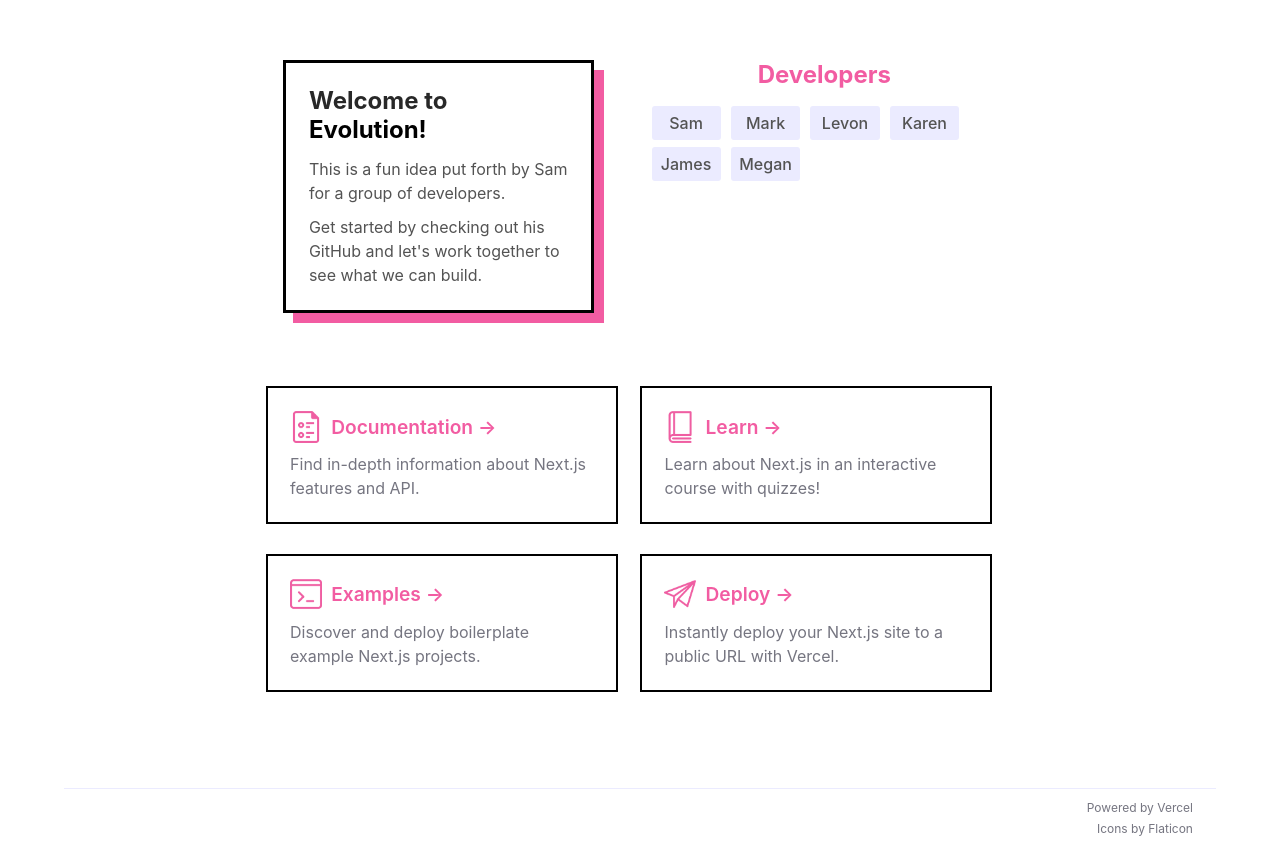
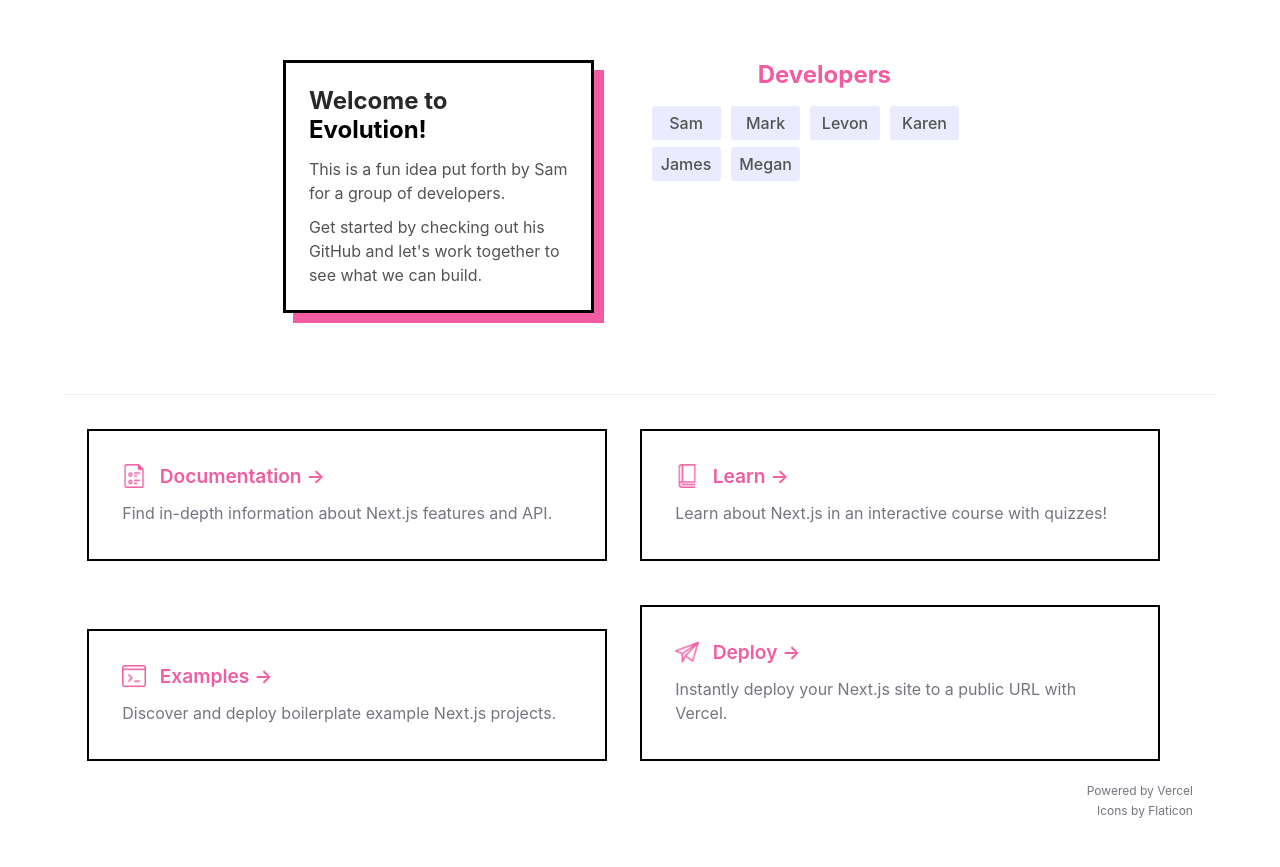
Before and after one commit to SamSamskies/evolution, a Next.js app: page / in a window 1280 px wide. Built offline with nearby package versions, Linux system fonts and the light colour scheme.

Commit message:
Cleanup and move footer into separate component

```diff
--- /dev/null
+++ b/components/Footer.js
@@ -0,0 +1,27 @@
+import Cards from "./Cards";
+
+const Footer = () => {
+  return (
+    <footer>
+      <div>
+        <Cards />
+      </div>
+      <a
+        href="https://vercel.com?utm_source=create-next-app&utm_medium=default-template&utm_campaign=create-next-app"
+        target="_blank"
+        rel="noopener noreferrer"
+      >
+        Powered by Vercel
+      </a>
+      <a
+        href="https://www.flaticon.com/home"
+        target="_blank"
+        rel="noopener noreferrer"
+      >
+        Icons by Flaticon
+      </a>
+    </footer>
+  );
+};
+
+export default Footer;
--- a/pages/index.js
+++ b/pages/index.js
@@ -1,56 +1,29 @@
 import Head from 'next/head'
 import Contributors from '../components/Contributors';
-import Cards from '../components/Cards';
-
-// Importing stylesheets
+import Footer from "../components/Footer";
 import globalStyles from '../styles/global'
 
 export default function Home() {
-
   return (
     <div className="container">
       <Head>
-        <title>Create Next App</title>
+        <title>Evolution</title>
         <link rel="icon" href="/favicon.ico" />
       </Head>
-
       <main>
         <div className="header">
           <div className="intro">
             <h1 className="title">
               Welcome to <a href="https://github.com/SamSamskies/evolution" target="_blank">Evolution!</a>
             </h1>
-
             <p className="description">This is a fun idea put forth by Sam for a group of developers.</p>
             <p className="description">Get started by checking out his GitHub and let's work together to see what we can build.</p>
           </div>
           {/* See Contributors component to add your name! */}
           <Contributors />
         </div>
-
-        <div className="grid">
-          {/* CardInfo renders all of the card details as reusable components*/}
-          <Cards />
-        </div>
       </main>
-
-      <footer>
-        <a
-          href="https://vercel.com?utm_source=create-next-app&utm_medium=default-template&utm_campaign=create-next-app"
-          target="_blank"
-          rel="noopener noreferrer"
-        >
-          Powered by Vercel
-        </a>
-        <a
-          href="https://www.flaticon.com/home"
-          target="_blank"
-          rel="noopener noreferrer"
-        >
-          Icons by Flaticon
-        </a>
-      </footer>
-
+      <Footer />
       <style jsx global>
         {globalStyles}
       </style>
```
Also changed, not shown: 1 other file (tests, documents, lock files or other folders).
